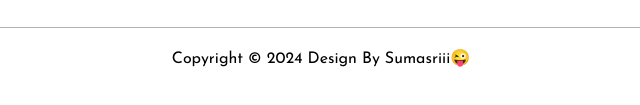
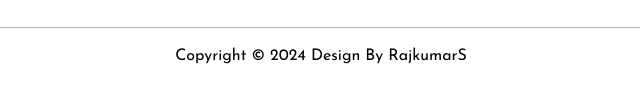
Before and after one commit to Rajkumarkona/innomaticsAssignment4, a plain HTML site: page index.html in a window 1280 px wide. Shown: the part 4807-4912 px from the top of the page, 319-959 px from the left. Drawn offline with nearby package versions, Linux system fonts and the light colour scheme.

Commit message:
Update index.html

```diff
--- a/index.html
+++ b/index.html
@@ -466,7 +466,7 @@
         </div>
 
         <div class="copyright">
-            <p>Copyright &copy; 2024 Design By Sumasriii😜</p>
+            <p>Copyright &copy; 2024 Design By RajkumarS</p>
         </div>
     </div>
     <!-- End Footer -->
```
